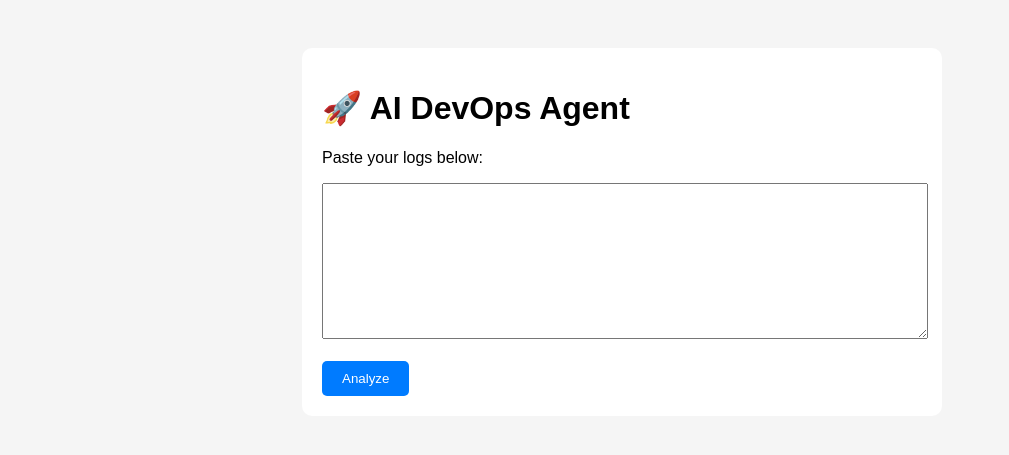
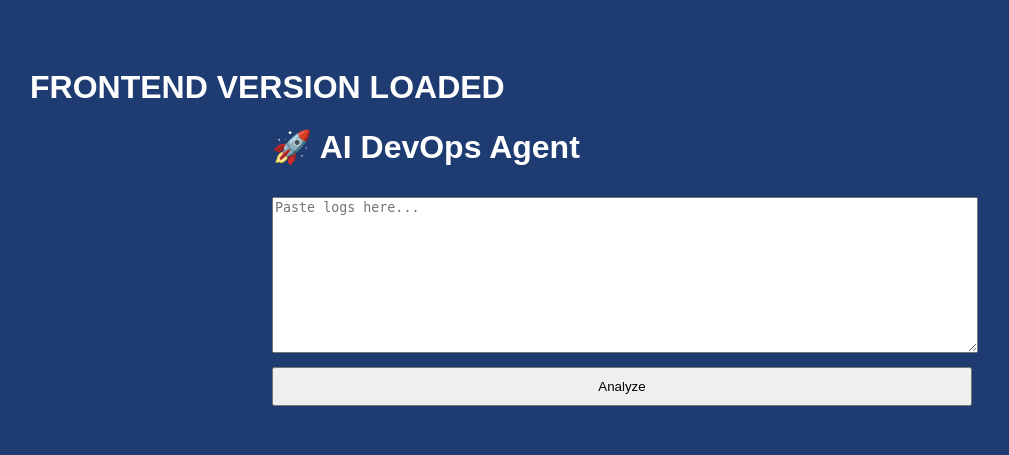
Before and after one commit to pranav-1244/AI-project, a FastAPI app: page / in a window 1280 px wide. Shown: the top 455 px of the page, without its empty margins (18-1027 px from the left). Run offline with FastAPI, Linux system fonts and the light colour scheme.

Commit message:
Refactor frontend: split UI from backend and improve interface

```diff
--- a/app.py
+++ b/app.py
@@ -1,9 +1,22 @@
-from fastapi import FastAPI, Request
-from fastapi.templating import Jinja2Templates
-from fastapi import Form
+from fastapi import FastAPI
+from pydantic import BaseModel
 import ollama
+from fastapi.middleware.cors import CORSMiddleware
+from fastapi.responses import FileResponse
 
 app = FastAPI()
+
+app.add_middleware(
+    CORSMiddleware,
+    allow_origins=["*"],
+    allow_credentials=True,
+    allow_methods=["*"],
+    allow_headers=["*"],
+)
+
+class LogRequest(BaseModel):
+    log_input: str
+
 
 def analyze_logs_with_ai(log_data: str):
     prompt = f"""
@@ -26,22 +39,15 @@ Give:
 
     return response["message"]["content"]
 
-# IMPORTANT: correct initialization
-templates = Jinja2Templates(directory="templates")
+
+@app.post("/analyze")
+async def analyze(request: LogRequest):
+    result = analyze_logs_with_ai(request.log_input)
+    return {"result": result}
+
+
+
 
 @app.get("/")
-async def home(request: Request):
-    return templates.TemplateResponse("index.html", {"request": request})
-
-@app.post("/analyze")
-async def analyze(request: Request, log_input: str = Form(...)):
-    ai_result = analyze_logs_with_ai(log_input)
-
-    return templates.TemplateResponse(
-        "index.html",
-        {
-            "request": request,
-            "result": ai_result,
-            "log_input": log_input
-        }
-    )
+async def home():
+    return FileResponse("frontend/index.html")
--- /dev/null
+++ b/frontend/index.html
@@ -0,0 +1,71 @@
+<!DOCTYPE html>
+<html>
+<head>
+    <title>AI DevOps Agent</title>
+    <h1>FRONTEND VERSION LOADED</h1>
+    <style>
+        body {
+            font-family: Arial;
+            background: #1e3c72;
+            color: white;
+            padding: 40px;
+        }
+
+        .container {
+            max-width: 700px;
+            margin: auto;
+        }
+
+        textarea {
+            width: 100%;
+            height: 150px;
+            margin-top: 10px;
+        }
+
+        button {
+            margin-top: 10px;
+            padding: 10px;
+            width: 100%;
+        }
+
+        .result {
+            margin-top: 20px;
+            background: white;
+            color: black;
+            padding: 15px;
+        }
+    </style>
+</head>
+<body>
+
+<div class="container">
+    <h1>🚀 AI DevOps Agent</h1>
+
+    <textarea id="logInput" placeholder="Paste logs here..."></textarea>
+    <button onclick="analyzeLogs()">Analyze</button>
+
+    <div id="result" class="result" style="display:none;"></div>
+</div>
+
+<script>
+async function analyzeLogs() {
+    const logInput = document.getElementById("logInput").value;
+
+    const response = await fetch("http://127.0.0.1:8000/analyze", {
+        method: "POST",
+        headers: {
+            "Content-Type": "application/json"
+        },
+        body: JSON.stringify({ log_input: logInput })
+    });
+
+    const data = await response.json();
+
+    const resultDiv = document.getElementById("result");
+    resultDiv.style.display = "block";
+    resultDiv.innerText = data.result;
+}
+</script>
+
+</body>
+</html>
--- a/templates/index.html
+++ b/templates/index.html
@@ -4,51 +4,99 @@
     <title>AI DevOps Agent</title>
     <style>
         body {
-            font-family: Arial;
-            background-color: #f5f5f5;
-            padding: 40px;
+            font-family: 'Segoe UI', sans-serif;
+            background: linear-gradient(to right, #1e3c72, #2a5298);
+            margin: 0;
+            padding: 0;
+            color: #333;
         }
+
         .container {
+            max-width: 700px;
+            margin: 60px auto;
             background: white;
-            padding: 20px;
-            border-radius: 10px;
-            max-width: 600px;
-            margin: auto;
+            padding: 30px;
+            border-radius: 12px;
+            box-shadow: 0 10px 25px rgba(0,0,0,0.2);
         }
+
+        h1 {
+            text-align: center;
+            color: #1e3c72;
+        }
+
         textarea {
             width: 100%;
+            height: 150px;
+            padding: 10px;
+            border-radius: 8px;
+            border: 1px solid #ccc;
+            font-family: monospace;
+            resize: none;
         }
+
         button {
-            padding: 10px 20px;
-            background-color: #007bff;
+            margin-top: 15px;
+            width: 100%;
+            padding: 12px;
+            border: none;
+            background: #1e3c72;
             color: white;
-            border: none;
-            border-radius: 5px;
+            font-size: 16px;
+            border-radius: 8px;
+            cursor: pointer;
         }
+
+        button:hover {
+            background: #16305a;
+        }
+
         .result {
-            margin-top: 20px;
-            background: #eef;
-            padding: 10px;
-            border-radius: 5px;
+            margin-top: 25px;
+            background: #f0f4ff;
+            padding: 15px;
+            border-radius: 8px;
+            white-space: pre-wrap;
+        }
+
+        .loading {
+            text-align: center;
+            margin-top: 15px;
+            color: #555;
         }
     </style>
 </head>
 <body>
+
 <div class="container">
     <h1>🚀 AI DevOps Agent</h1>
     <p>Paste your logs below:</p>
 
-        <form action="/analyze" method="post">
-            <textarea name="log_input" rows="10">{{ log_input or "" }}</textarea><br><br>
-            <button type="submit">Analyze</button>
+    <form id="form" action="/analyze" method="post">
+        <textarea name="log_input">{{ log_input or "" }}</textarea>
+        <button type="submit">Analyze Logs</button>
     </form>
+
+    <div class="loading" id="loading" style="display:none;">
+        ⏳ Analyzing logs...
+    </div>
 
     {% if result %}
     <div class="result">
-            <h3>Result:</h3>
-            <p>{{ result }}</p>
+        <strong>Result:</strong><br><br>
+        {{ result }}
     </div>
     {% endif %}
 </div>
+
+<script>
+    const form = document.getElementById('form');
+    const loading = document.getElementById('loading');
+
+    form.addEventListener('submit', () => {
+        loading.style.display = 'block';
+    });
+</script>
+
 </body>
 </html>
```
Lines whose indentation alone changed are shown as unchanged.
